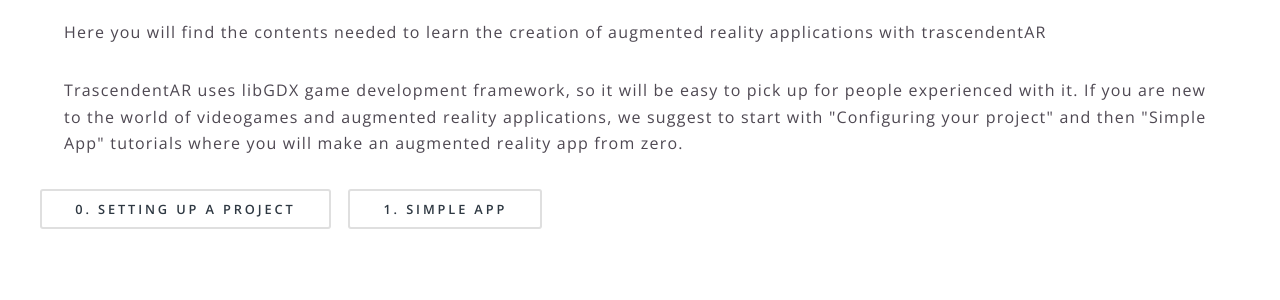
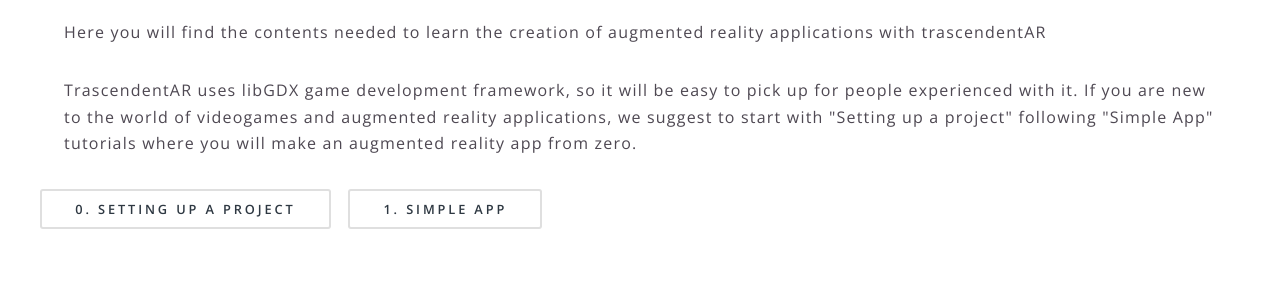
Before and after one commit to GLUD/trascendentAR, a Jekyll site: the page built from documentation.html, in a window 1280 px wide and 1131 px high. Shown: the part 521-821 px from the top of the window. Built offline with Jekyll 4.4.1, drawn with Linux system fonts in a browser that asks for light colours.

Commit message:
Actualizar

```diff
--- a/documentation.html
+++ b/documentation.html
@@ -10,7 +10,7 @@ description: Learn how to create augmented reality applications
 <p>TrascendentAR uses libGDX game development framework, so it
   will be easy to pick up for people experienced with it. If you are
   new to the world of videogames and augmented reality applications,
-   we suggest to start with "Configuring your project" and then "Simple App" tutorials
+   we suggest to start with "Setting up a project" following "Simple App" tutorials
    where you will make an augmented reality app from zero.
 
 {% include side_menu.html %}
```
